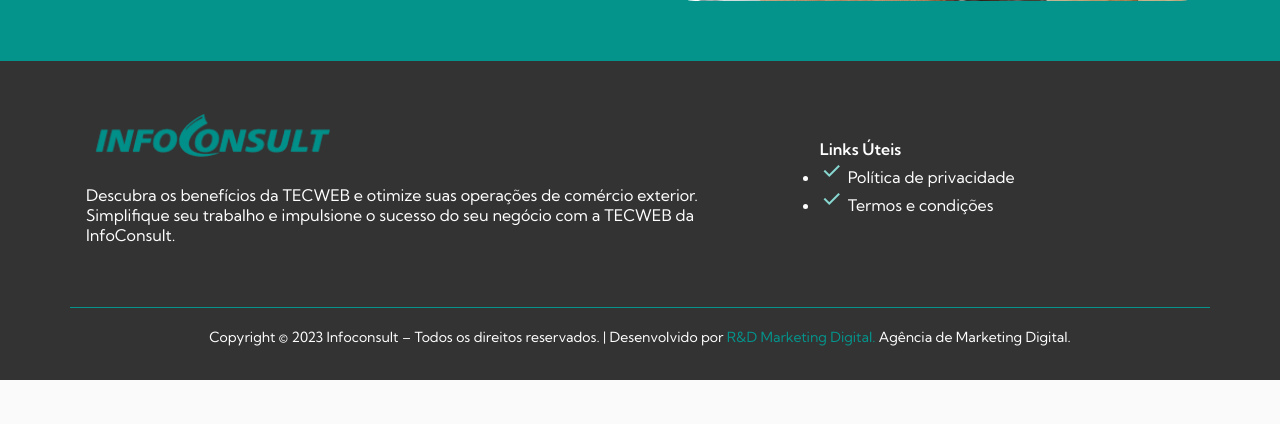
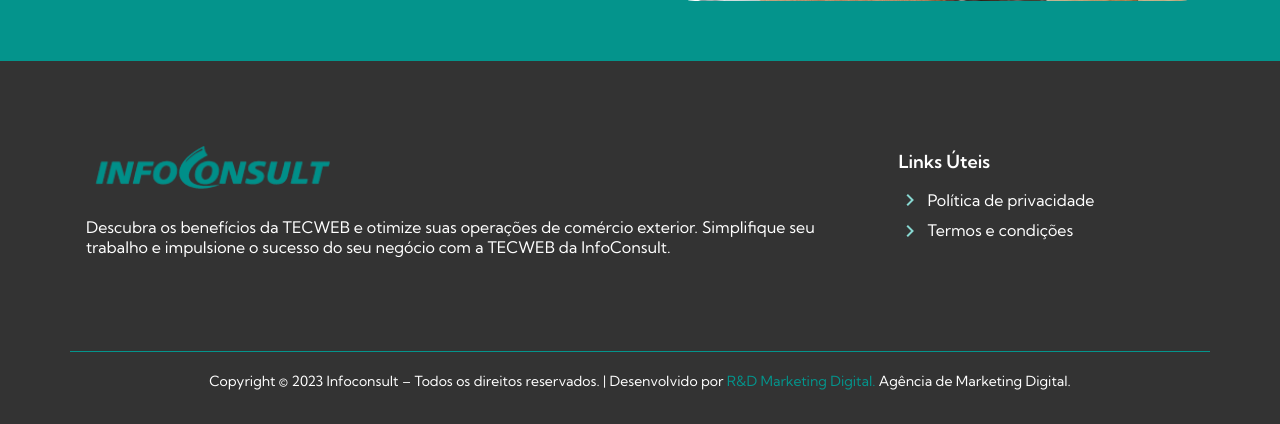
Before and after one commit to lucassdantas/lp-infoconsult, a PHP site: page / in a window 1280 px wide. Shown: the part 2198-2622 px from the top of the page. Before the commit the page ends 2578 px from the top, so only its background shows below. Run offline with PHP 8.4, Linux system fonts and the light colour scheme.

Commit message:
adjusts on footer

```diff
--- a/assets/style.css
+++ b/assets/style.css
@@ -95,7 +95,10 @@ h1{
     line-height:1.2em;
     font-size:30px;
 }
-
+h4{
+    font-size:18px;
+    margin-bottom:10px;
+}
 .description{
     line-height:1.4em;
     font-size:20px;
@@ -192,12 +195,20 @@ h2{
     background-color:var(--black);
 }
 
-.greenBg li{
+.greenBg li, footer li{
     margin: 5px 0;
-    font-size:18px;
     font-weight:400;
     line-height:1.6em;
     list-style:none;
+}
+.greenBg li {
+    font-size:18px;
+
+}
+footer li{
+    font-size:16px;
+    margin-bottom:5px;
+
 }
 
 .material-symbols-outlined{
@@ -217,6 +228,10 @@ footer{
     align-items:center;
     color:#fff;
 }
+
+footer .row{
+    padding:4em 0;
+}
 .footerLogo{
     width:100%;
     max-width:250px;
@@ -226,7 +241,10 @@ footer .col{
     padding:1em;
 }
 footer .row .col:first-child{
-    width:85%;
+    width:70%;
+}
+footer .row .col:nth-child(2){
+    width:30%;
 }
 
 .copyright{
--- a/index.html
+++ b/index.html
@@ -4,6 +4,7 @@
     <meta charset="UTF-8">
     <meta name="viewport" content="width=device-width, initial-scale=1.0">
     <title>Sistema TecWeb</title>
+    <link rel="stylesheet" href="https://fonts.googleapis.com/css2?family=Material+Symbols+Outlined:opsz,wght,FILL,GRAD@20..48,100..700,0..1,-50..200" />
     <link rel="stylesheet" href="https://fonts.googleapis.com/css2?family=Material+Symbols+Outlined:opsz,wght,FILL,GRAD@20..48,100..700,0..1,-50..200" />
     <link rel="shortcut icon" href="./images/favicon-infoconsult.png" type="image/x-icon">
     <link rel="stylesheet" href="./assets/style.css">
@@ -86,12 +87,12 @@
             </div>
             <div class="col">
                 <h4>Links Úteis</h4>
-                <ul>
+                <ul class="iconList">
                     <li>
-                        <span class="material-symbols-outlined">done</span>
+                        <span class="icon material-symbols-outlined">chevron_right</span>
                         <a href='./politica-de-privacidade'>Política de privacidade</a>
                     <li>
-                        <span class="material-symbols-outlined">done</span>
+                        <span class="icon material-symbols-outlined">chevron_right</span>
                         <a href='./termos-e-condicoes'>Termos e condições</a>
                     </li>
                 </ul>
```
